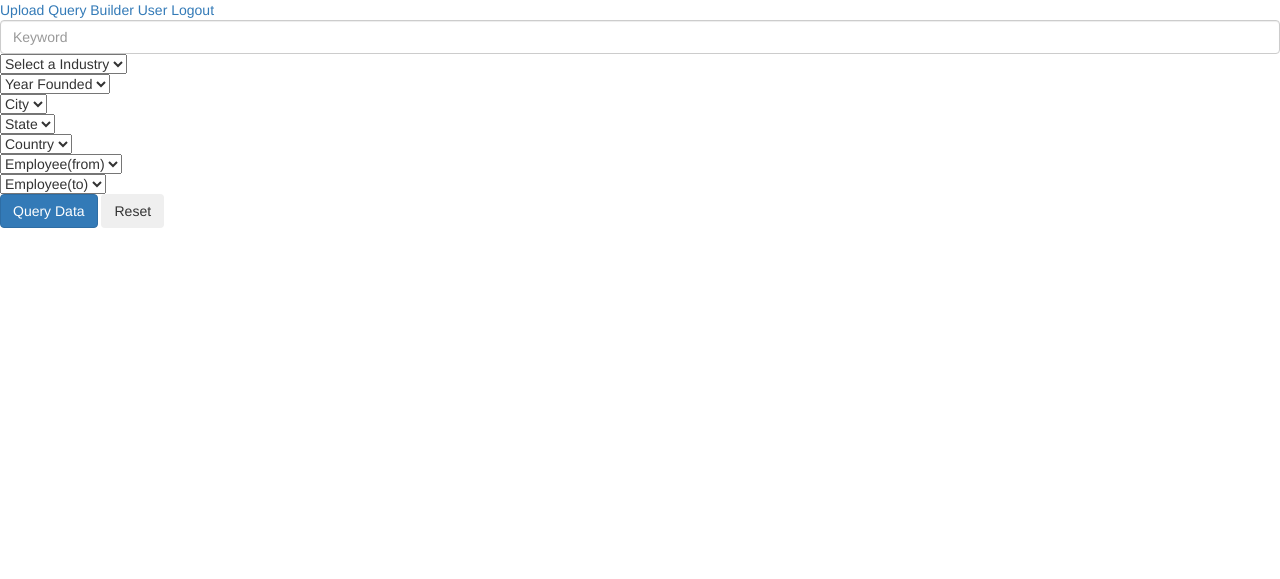
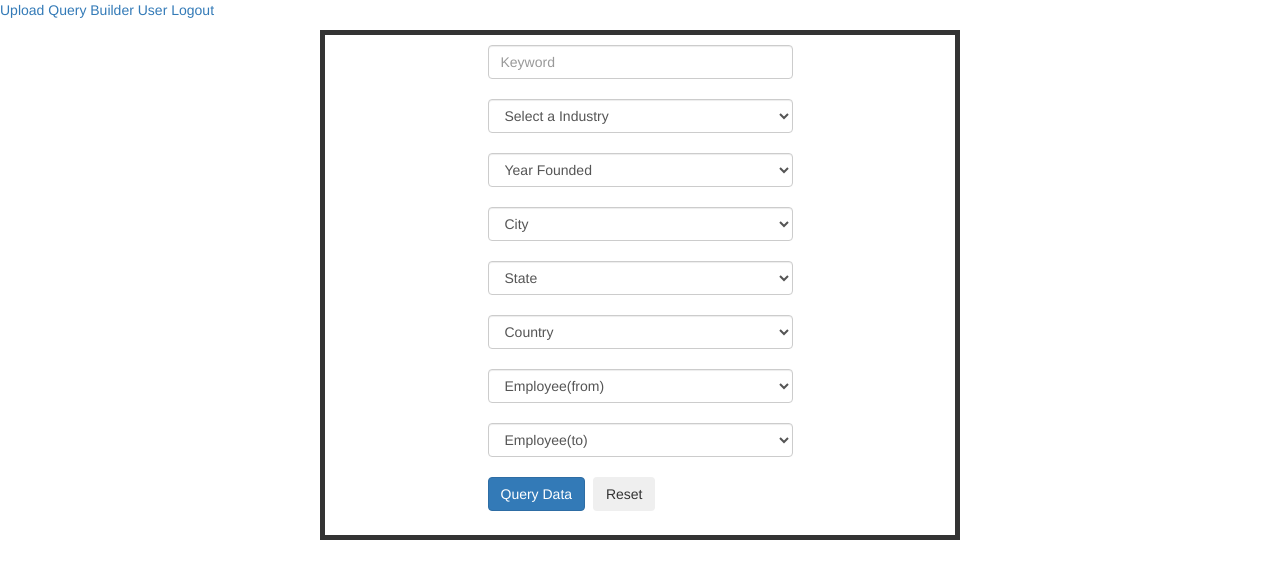
Before and after one commit to chapparu/catalyst_count, a Django app: page /add_query/ in a window 1280 px wide. Shown: the top 579 px of the page. Run offline with Django 4.2, Linux system fonts and the light colour scheme; data that the repository does not hold is empty; some libraries are stand-ins or nearby versions.

Commit message:
Ruchita: Added css changes

```diff
--- a/templates/builder.html
+++ b/templates/builder.html
@@ -1,81 +1,84 @@
-{% load bootstrap4 %}
 {% include "index.html" %}
 {% block start %}
 <head>
-    <link rel="stylesheet" href="https://maxcdn.bootstrapcdn.com/bootstrap/3.4.1/css/bootstrap.min.css">
-    <script src="https://ajax.googleapis.com/ajax/libs/jquery/3.7.1/jquery.min.js"></script>
-    <script src="https://maxcdn.bootstrapcdn.com/bootstrap/3.4.1/js/bootstrap.min.js"></script>
+<!--    <link rel="stylesheet" href="https://maxcdn.bootstrapcdn.com/bootstrap/3.4.1/css/bootstrap.min.css">-->
+<!--    <script src="https://ajax.googleapis.com/ajax/libs/jquery/3.7.1/jquery.min.js"></script>-->
+<!--    <script src="https://maxcdn.bootstrapcdn.com/bootstrap/3.4.1/js/bootstrap.min.js"></script>-->
 </head>
     <div style="contaier">
         <div id="message" class="alert alert-success" style="display: {% if count == none %}none{% endif %}">
             <strong>Success! </strong><label>{{count}} records found for query</label>
         </div>
 <!--        <label style="background-color:#28a745 ;display: {% if count == none %}none{% endif %}">{{count}} records found for query</label>-->
+        <div class="container mt-5" style="border: 5px solid;margin: auto;width: 50%;padding: 10px;margin-top: 10px;">
             <form  action="/add_query/" method="post">
                 {% csrf_token %}
-            <div class="mb-3">
+                <div class="mb-3" style="margin-left: auto;margin-right: auto;width: 50%;">
                     <input type="text" class="form-control" id="exampleInput1" aria-describedby="inputHelp"
                            name="keyword" placeholder="Keyword">
-            </div>
-            <div class="mb-3">
-              <select id="industry" name="industry">
+                </div>&nbsp;
+                <div class="mb-3" style="margin-left: auto;margin-right: auto;width: 50%;">
+                  <select id="industry" name="industry" class="form-control">
                     <option value="">Select a Industry</option>
                     {% for item in company %}
                         <option value="{{ item.id }}">{{ item.industry }}</option>
                     {% endfor %}
                   </select>
-            </div>
-            <div class="mb-3">
-              <select id="year" name="year_founded">
+                </div>&nbsp;
+                <div class="mb-3" style="margin-left: auto;margin-right: auto;width: 50%;">
+                  <select id="year" name="year_founded" class="form-control">
                     <option value="">Year Founded</option>
                     {% for item in company %}
                         <option value="{{ item.year_founded }}">{{ item.year_founded }}</option>
                     {% endfor %}
                   </select>
-            </div>
-            <div class="mb-3">
-              <select id="city" name="city">
+                </div>&nbsp;
+                <div class="mb-3" style="margin-left: auto;margin-right: auto;width: 50%;">
+                  <select id="city" name="city" class="form-control">
                     <option value="">City</option>
                     {% for item in company %}
                         <option value="{{ item.city }}">{{ item.city }}</option>
                     {% endfor %}
                   </select>
-            </div>
-            <div class="mb-3">
-              <select id="state" name="state">
+                </div>&nbsp;
+                <div class="mb-3" style="margin-left: auto;margin-right: auto;width: 50%;">
+                  <select id="state" name="state" class="form-control">
                     <option value="">State</option>
                     {% for item in company %}
                         <option value="{{ item.state }}">{{ item.state }}</option>
                     {% endfor %}
                   </select>
-            </div>
-            <div class="mb-3">
-              <select id="country" name="country">
+                </div>&nbsp;
+                <div class="mb-3" style="margin-left: auto;margin-right: auto;width: 50%;">
+                  <select id="country" name="country" class="form-control">
                     <option value="">Country</option>
                     {% for item in company %}
                         <option value="{{ item.country }}">{{ item.country }}</option>
                     {% endfor %}3
                   </select>
-            </div>
-            <div class="mb-3">
-              <select id="from" name="total_emp">
+                </div>&nbsp;
+                <div class="mb-3" style="margin-left: auto;margin-right: auto;width: 50%;">
+                  <select id="from" name="total_emp" class="form-control">
                     <option value="">Employee(from)</option>
                     {% for item in company %}
                         <option value="{{ item.total_emp }}">{{ item.total_emp }}</option>
                     {% endfor %}3
                   </select>
-            </div>
-            <div class="mb-3">
-              <select id="current_emp" name="current_emp">
+                </div>&nbsp;
+                <div class="mb-3" style="margin-left: auto;margin-right: auto;width: 50%;">
+                  <select id="current_emp" name="current_emp" class="form-control">
                     <option value="">Employee(to)</option>
                     {% for item in company %}
                         <option value="{{ item.current_emp }}">{{ item.current_emp }}</option>
                     {% endfor %}3
                   </select>
+                </div>&nbsp;
+                <div style="margin-left: auto;margin-right: auto;width: 50%;">
+                    <button type="submit" class="btn btn-primary">Query Data</button>&nbsp;
+                    <button type="reset" class="btn btn">Reset</button>
                 </div>
-            <button type="submit" class="btn btn-primary">Query Data</button>
-            <button type="reset" class="btn btn">Reset</button>
             </form>
+        </div>
     </div>
 <script>
 var messageElement = document.getElementById('message');
```
Lines whose indentation alone changed are shown as unchanged.
